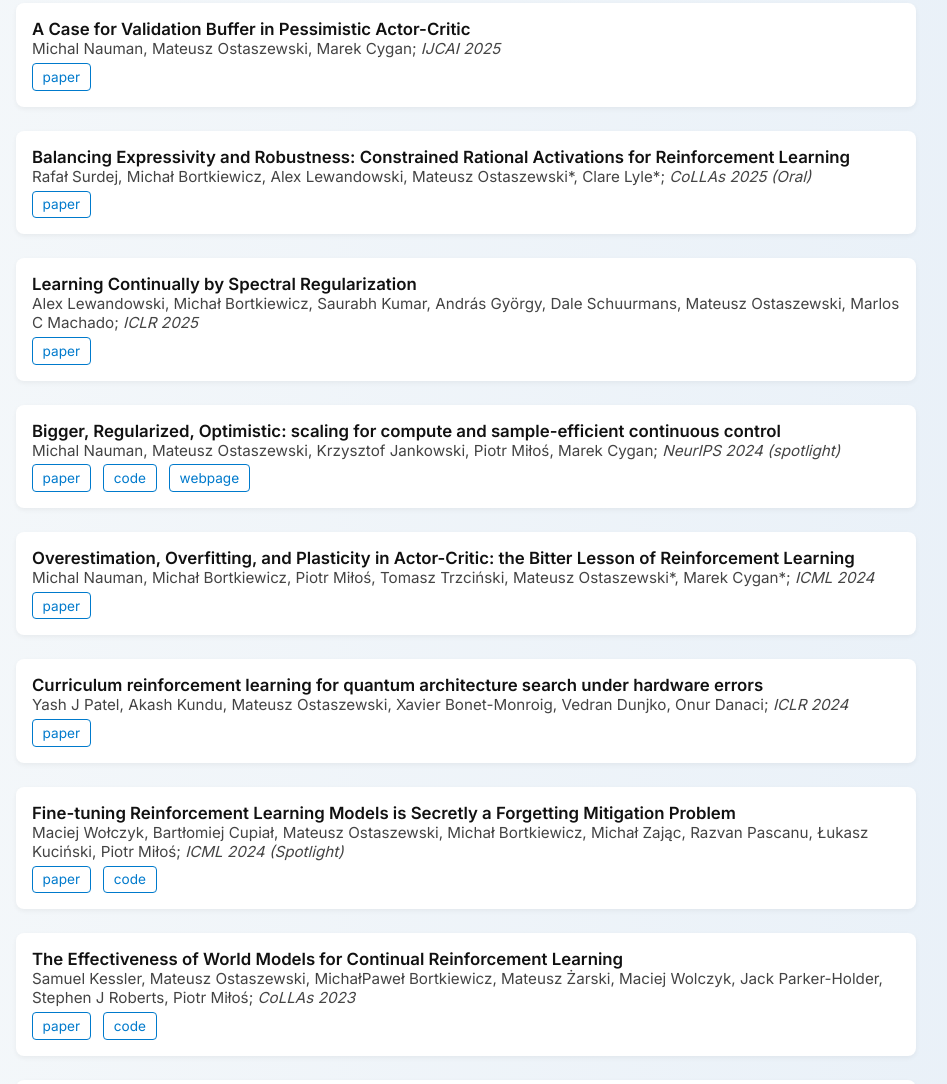
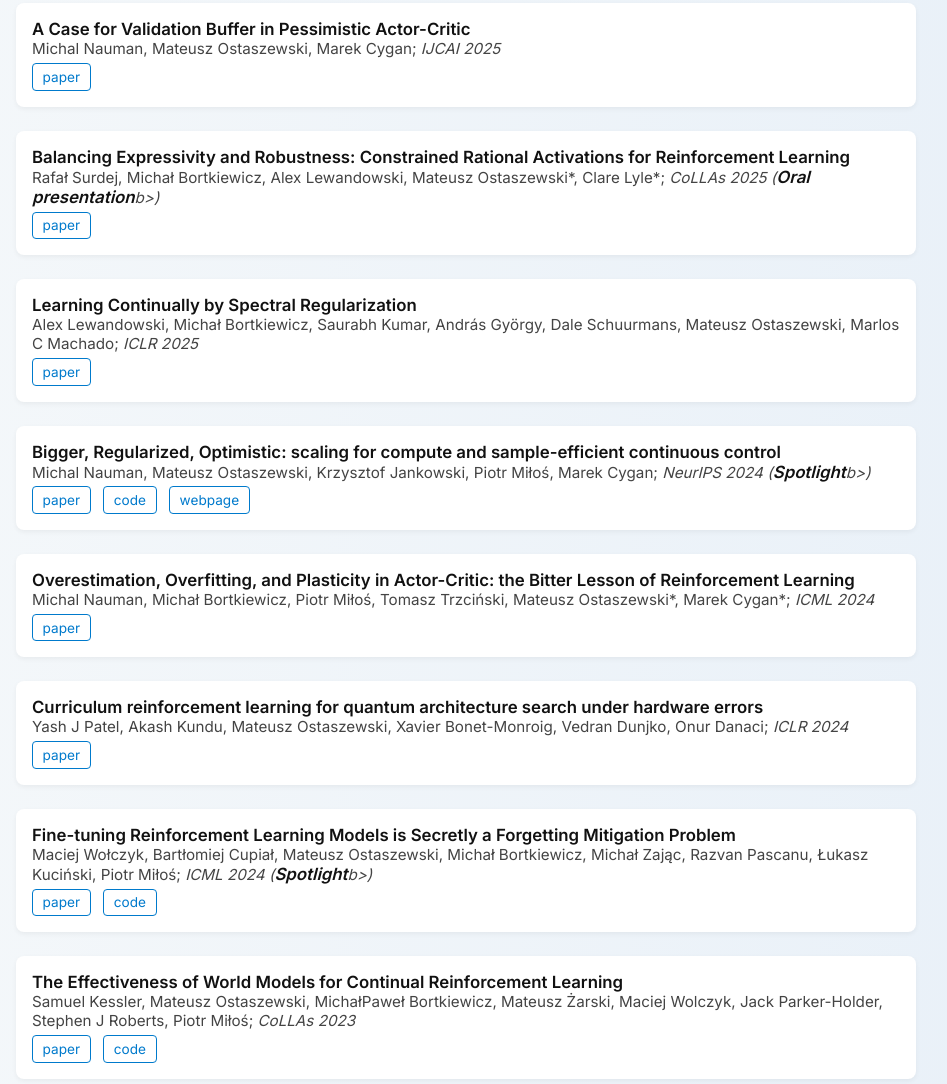
Before and after one commit to MateuszOstaszewski/MateuszOstaszewski.github.io, a plain HTML site: page index.html in a window 1280 px wide. Shown: the part 560-1644 px from the top of the page, without its empty margins (174-1121 px from the left). Drawn offline with Linux system fonts and the light colour scheme.

Commit message:
Update index.html

```diff
--- a/index.html
+++ b/index.html
@@ -129,7 +129,7 @@ I work on reinforcement learning and deep learning, with a particular interest i
       <div class="publication">
         <div class="publication-details">
           <b>Balancing Expressivity and Robustness: Constrained Rational Activations for Reinforcement Learning</b>
-          <div class="authors">Rafał Surdej, Michał Bortkiewicz, Alex Lewandowski, Mateusz Ostaszewski*, Clare Lyle*; <i>CoLLAs 2025 (Oral)</i></div>
+          <div class="authors">Rafał Surdej, Michał Bortkiewicz, Alex Lewandowski, Mateusz Ostaszewski*, Clare Lyle*; <i>CoLLAs 2025 (<b>Oral presentation</b>b>)</i></div>
 
           <div class="btn-links">
             <a href="https://arxiv.org/abs/2507.14736">paper</a>
@@ -151,7 +151,7 @@ I work on reinforcement learning and deep learning, with a particular interest i
       <div class="publication">
         <div class="publication-details">
           <b>Bigger, Regularized, Optimistic: scaling for compute and sample-efficient continuous control</b>
-          <div class="authors">Michal Nauman, Mateusz Ostaszewski, Krzysztof Jankowski, Piotr Miłoś, Marek Cygan; <i>NeurIPS 2024 (spotlight)</i></div>
+          <div class="authors">Michal Nauman, Mateusz Ostaszewski, Krzysztof Jankowski, Piotr Miłoś, Marek Cygan; <i>NeurIPS 2024 (<b>Spotlight</b>b>)</i></div>
 
           <div class="btn-links">
             <a href="https://openreview.net/pdf?id=fu0xdh4aEJ">paper</a>
@@ -186,7 +186,7 @@ I work on reinforcement learning and deep learning, with a particular interest i
     <div class="publication">
         <div class="publication-details">
           <b>Fine-tuning Reinforcement Learning Models is Secretly a Forgetting Mitigation Problem</b>
-          <div class="authors">Maciej Wołczyk, Bartłomiej Cupiał, Mateusz Ostaszewski, Michał Bortkiewicz, Michał Zając, Razvan Pascanu, Łukasz Kuciński, Piotr Miłoś; <i>ICML 2024 (Spotlight)</i></div>
+          <div class="authors">Maciej Wołczyk, Bartłomiej Cupiał, Mateusz Ostaszewski, Michał Bortkiewicz, Michał Zając, Razvan Pascanu, Łukasz Kuciński, Piotr Miłoś; <i>ICML 2024 (<b>Spotlight</b>b>)</i></div>
 
           <div class="btn-links">
             <a href="https://openreview.net/pdf?id=53iSXb1m8w">paper</a>
```
